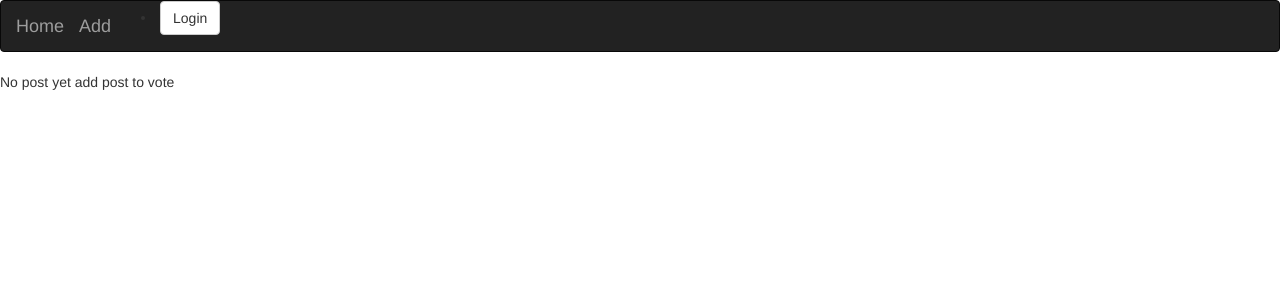
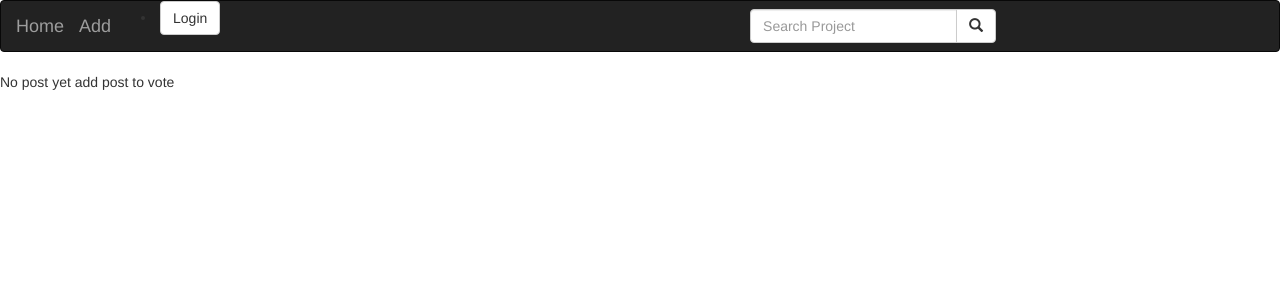
Before and after one commit to KAYITARES/awardo, a Django app: template awardo/templates/more.html in a window 1280 px wide. Shown: the top 300 px of the page. Run offline with Django 3.2, Linux system fonts and the light colour scheme; the template is opened without the code that fills it, so the values that code supplies are empty; parts of the project's set-up code (start-up, migrations or seed data) failed here and were passed over; some libraries are stand-ins or nearby versions.

Commit message:
adding search on navbar.html

```diff
--- a/awardo/templates/navbar.html
+++ b/awardo/templates/navbar.html
@@ -51,7 +51,18 @@
 
                     {% endif %}
                   </div>
+                  <div class="topnav-right">
+                      <form class="navbar-form" role="search" action="{% url 'search_project' %}">
 
+                          <div class="input-group">
+                            <input type="text" class="form-control" placeholder="Search Project" name="project">
+                            <div class="input-group-btn">
+                              <button class="btn btn-default" type="submit"><i class="glyphicon glyphicon-search"></i></button>
+                            </div>
+                          </div>
+                          </form>
+                        </div>
                 </div>
+
               </nav>
         </body>
```
